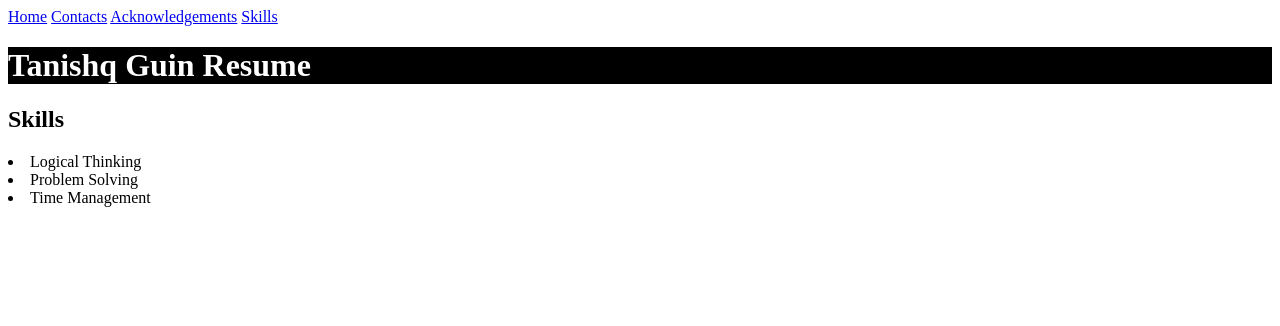
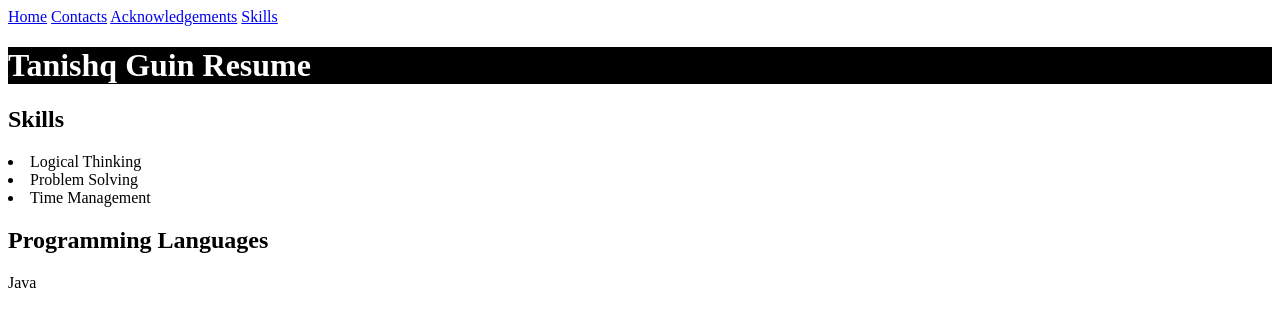
Before and after one commit to YaBoiEazyYT/yaboieazyyt.github.io, a plain HTML site: page skills.html in a window 1280 px wide. Drawn offline with Linux system fonts and the light colour scheme.

Commit message:
Update skills.html

```diff
--- a/skills.html
+++ b/skills.html
@@ -5,6 +5,9 @@
         <link rel="stylesheet" href="style.css">
         <meta charset="UTF-8">
         <title>Tanishq Guin Resume</title>
+        <style>
+            li1 {text-align: center;}
+        </style>
     </head>
     <body>
         <nav>
@@ -18,6 +21,8 @@
         <li>Logical Thinking</li>
         <li>Problem Solving</li>
         <li>Time Management</li>
+        <h2 text-align="center">Programming Languages</h2>
+        <li1>Java</li1>
     </body>
 
 
```
